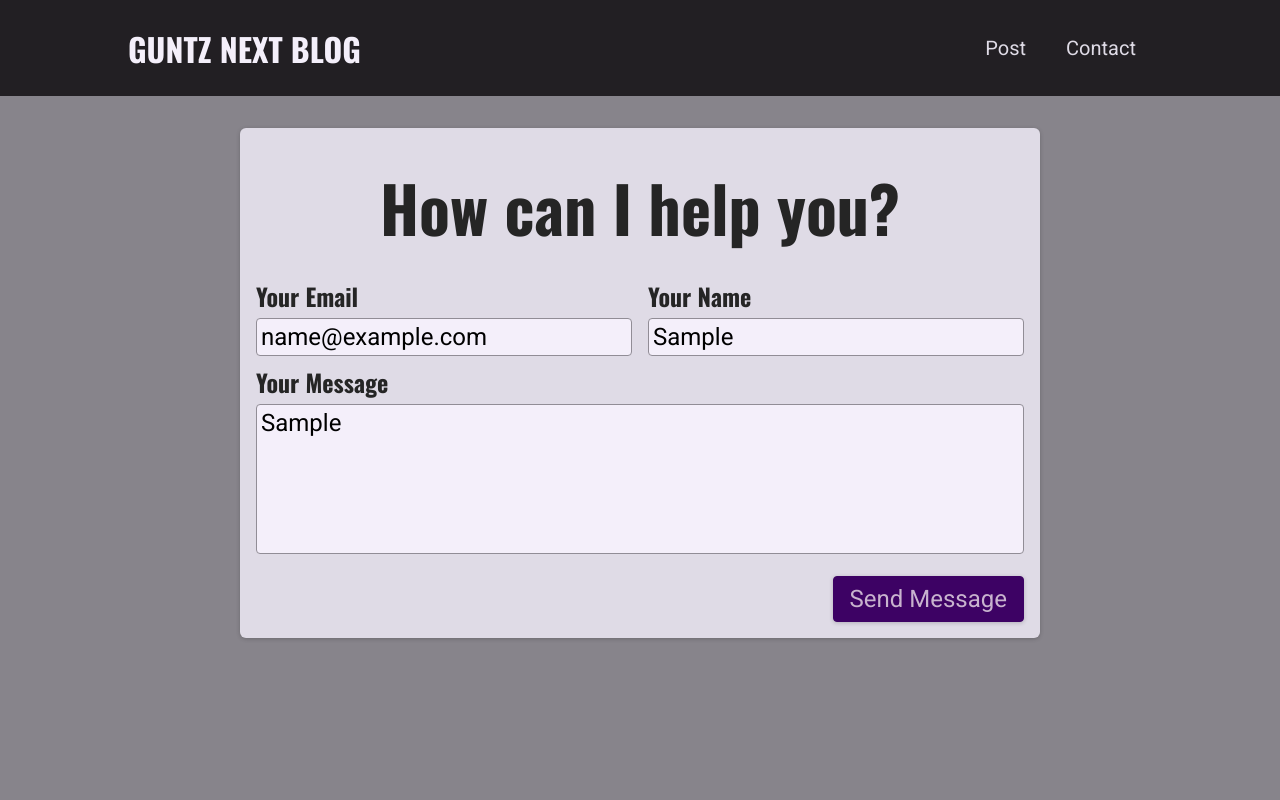
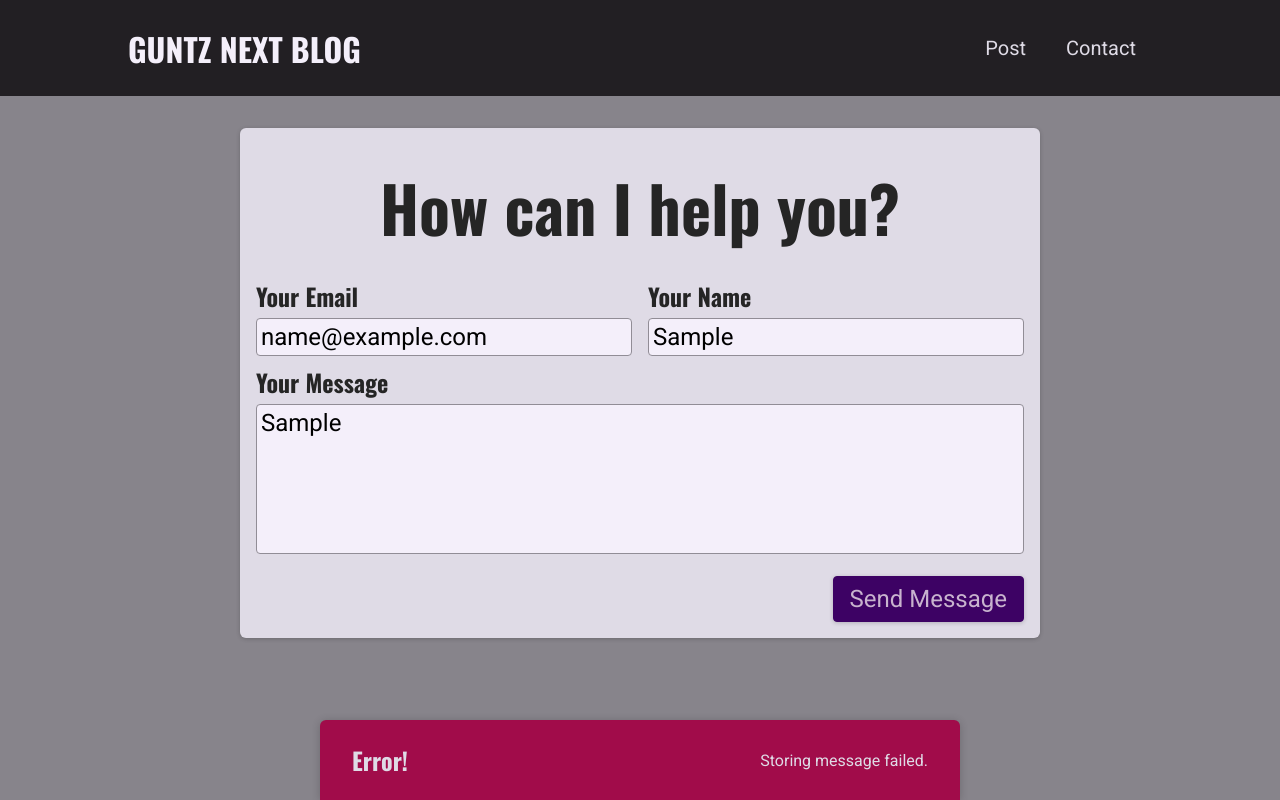
Before and after one commit to lambo1112/basicNextJs, a Next.js app: page /contact in a window 1280 px wide. Both pictures are taken after typing "name@example.com", "Sample", "Sample" into the empty fields and a click on the button "Send Message". Built offline with nearby package versions, Linux system fonts and the light colour scheme; no server answers; the database is empty.

Commit message:
completeFullBlog

```diff
--- a/components/contact/contact-form.js
+++ b/components/contact/contact-form.js
@@ -1,30 +1,89 @@
-import { useRef } from "react";
+import { useEffect, useRef, useState } from "react";
 import classes from "./contact-form.module.css";
+import Notification from "../ui/notification";
 
 function ContactForm() {
   const refEmail = useRef();
   const refName = useRef();
   const refMessage = useRef();
-  function sendMessageHandler(event) {
+  const [requestStatus, setRequestStatus] = useState(); // pending success error
+  const [requestError, setRequestError] = useState();
+
+  useEffect(() => {
+    if (requestStatus === "success" || requestStatus === "error") {
+      const timer = setTimeout(() => {
+        setRequestStatus(null);
+        setRequestError(null);
+      }, 3000);
+
+      return () => clearTimeout(timer);
+    }
+  }, [requestStatus]);
+
+  async function sendContectData(contactDetails) {
+    //optional: add client-side validation
+    const response = await fetch("/api/contact", {
+      method: "POST",
+      body: JSON.stringify(contactDetails),
+      headers: {
+        "Content-Type": "application/json",
+      },
+    });
+
+    const data = await response.json();
+
+    if (!response.ok) {
+      throw new Error(data.message || "Something went wrong!");
+    }
+  }
+
+  async function sendMessageHandler(event) {
     event.preventDefault();
     const enteredEmail = refEmail.current.value;
     const enteredName = refName.current.value;
     const enteredMessage = refMessage.current.value;
 
-    //optional: add client-side validation
-    fetch("api/contact", {
-      method: "POST",
-      body: JSON.stringify({
+    try {
+      setRequestStatus("pending");
+      await sendContectData({
         email: enteredEmail,
         name: enteredName,
         message: enteredMessage,
-      }),
-      headers: {
-        "Content-Type": "application/json",
-      },
-    });
+      });
+      setRequestStatus("success");
+      refEmail.current.value = "";
+      refName.current.value = "";
+      refMessage.current.value = "";
+    } catch (error) {
+      setRequestError(error.message);
+      setRequestStatus("error");
+    }
   }
 
+  let notification;
+
+  if (requestStatus === "pending") {
+    notification = {
+      status: "pending",
+      title: "Sending message...",
+      message: "Your message is on its way!",
+    };
+  }
+
+  if (requestStatus === "success") {
+    notification = {
+      status: "success",
+      title: "Success!",
+      message: "Message sent successfully",
+    };
+  }
+  if (requestStatus === "error") {
+    notification = {
+      status: "error",
+      title: "Error!",
+      message: requestError,
+    };
+  }
   return (
     <section className={classes.contact}>
       <h1> How can I help you?</h1>
@@ -47,6 +106,7 @@
           <button>Send Message</button>
         </div>
       </form>
+      {notification && <Notification {...notification} />}
     </section>
   );
 }
--- /dev/null
+++ b/components/ui/notification.js
@@ -0,0 +1,29 @@
+import ReactDOM from "react-dom";
+
+import classes from "./notification.module.css";
+
+function Notification(props) {
+  const { title, message, status } = props;
+
+  let statusClasses = "";
+
+  if (status === "success") {
+    statusClasses = classes.success;
+  }
+
+  if (status === "error") {
+    statusClasses = classes.error;
+  }
+
+  const cssClasses = `${classes.notification} ${statusClasses}`;
+
+  return ReactDOM.createPortal(
+    <div className={cssClasses}>
+      <h2>{title}</h2>
+      <p>{message}</p>
+    </div>,
+    document.getElementById("notifications")
+  );
+}
+
+export default Notification;
--- /dev/null
+++ b/components/ui/notification.module.css
@@ -0,0 +1,43 @@
+.notification {
+  display: flex;
+  justify-content: space-between;
+  align-items: center;
+  color: var(--color-grey-100);
+  background-color: var(--color-grey-800);
+  padding: 0 var(--size-8);
+  box-shadow: 0 1px 8px rgba(0, 0, 0, 0.2);
+  position: fixed;
+  height: 5rem;
+  bottom: 0;
+  width: 100%;
+  left: 0;
+  border-top-right-radius: 0;
+  border-top-left-radius: 0;
+}
+
+.notification h2 {
+  font-size: var(--size-6);
+  margin: 0;
+}
+
+.notification p {
+  margin: 0;
+}
+
+.success {
+  background-color: var(--color-success-500);
+  color: var(--color-grey-800);
+}
+
+.error {
+  background-color: var(--color-error-500);
+}
+
+@media (min-width: 768px) {
+  .notification {
+    width: 40rem;
+    left: calc(50% - 20rem);
+    border-top-right-radius: 6px;
+    border-top-left-radius: 6px;
+  }
+}
--- a/package.json
+++ b/package.json
@@ -10,6 +10,7 @@
   },
   "dependencies": {
     "gray-matter": "^4.0.3",
+    "mongodb": "^5.2.0",
     "next": "13.2.4",
     "react": "18.2.0",
     "react-dom": "18.2.0",
--- a/pages/_app.js
+++ b/pages/_app.js
@@ -1,9 +1,13 @@
 import Layout from "@/components/layout/layout";
 import "../styles/globals.css";
+import Head from "next/head";
 
 function MyApp({ Component, pageProps }) {
   return (
     <Layout>
+      <Head>
+        <meta name="viewport" content="width=device-width, initial-scale=1" />
+      </Head>
       <Component {...pageProps} />
     </Layout>
   );
--- /dev/null
+++ b/pages/_document.js
@@ -0,0 +1,17 @@
+import Document, { Html, Head, Main, NextScript } from "next/document";
+class MyDocument extends Document {
+  render() {
+    return (
+      <Html lang="en">
+        <Head />
+        <body>
+          <Main />
+          <NextScript />
+          <div id="notifications"></div>
+        </body>
+      </Html>
+    );
+  }
+}
+
+export default MyDocument;
--- a/pages/api/contact.js
+++ b/pages/api/contact.js
@@ -1,4 +1,6 @@
-function handler(req, res) {
+import { MongoClient } from "mongodb";
+
+async function handler(req, res) {
   if (req.method === "POST") {
     const { email, name, message } = req.body;
 
@@ -20,8 +22,25 @@
       name,
       message,
     };
-
-    console.log(newMessage);
+    let client;
+    try {
+      client = await MongoClient.connect(
+        "mongodb+srv://maximilian:aMMFuswMRKAVWG5T@atlascluster.ustohbd.mongodb.net/my-site?retryWrites=true&w=majority"
+      );
+    } catch (error) {
+      res.status(500).json({ message: "Could not connect to database." });
+      return;
+    }
+    const db = client.db();
+    try {
+      const result = await db.collection("messages").insertOne(newMessage);
+      newMessage.id = result.insertedId;
+    } catch (error) {
+      client.close();
+      res.status(500).json({ message: "Storing message failed." });
+      return;
+    }
+    client.close();
     res
       .status(201)
       .json({ message: "Successfuly stored message!.", message: newMessage });
--- a/pages/contact.js
+++ b/pages/contact.js
@@ -1,6 +1,16 @@
 import ContactForm from "@/components/contact/contact-form";
+import Head from "next/head";
+import { Fragment } from "react";
 
 function ContactPage() {
-  return <ContactForm />;
+  return (
+    <Fragment>
+      <Head>
+        <title>Contact Me</title>
+        <meta name="description" content="Send me your messages!" />
+      </Head>
+      <ContactForm />
+    </Fragment>
+  );
 }
 export default ContactPage;
```
Also changed, not shown: pages/index.js (+8 -0 lines), pages/posts/[slug].js (+11 -1 lines), pages/posts/index.js (+14 -1 lines), 1 other file (tests, documents, lock files or other folders).
